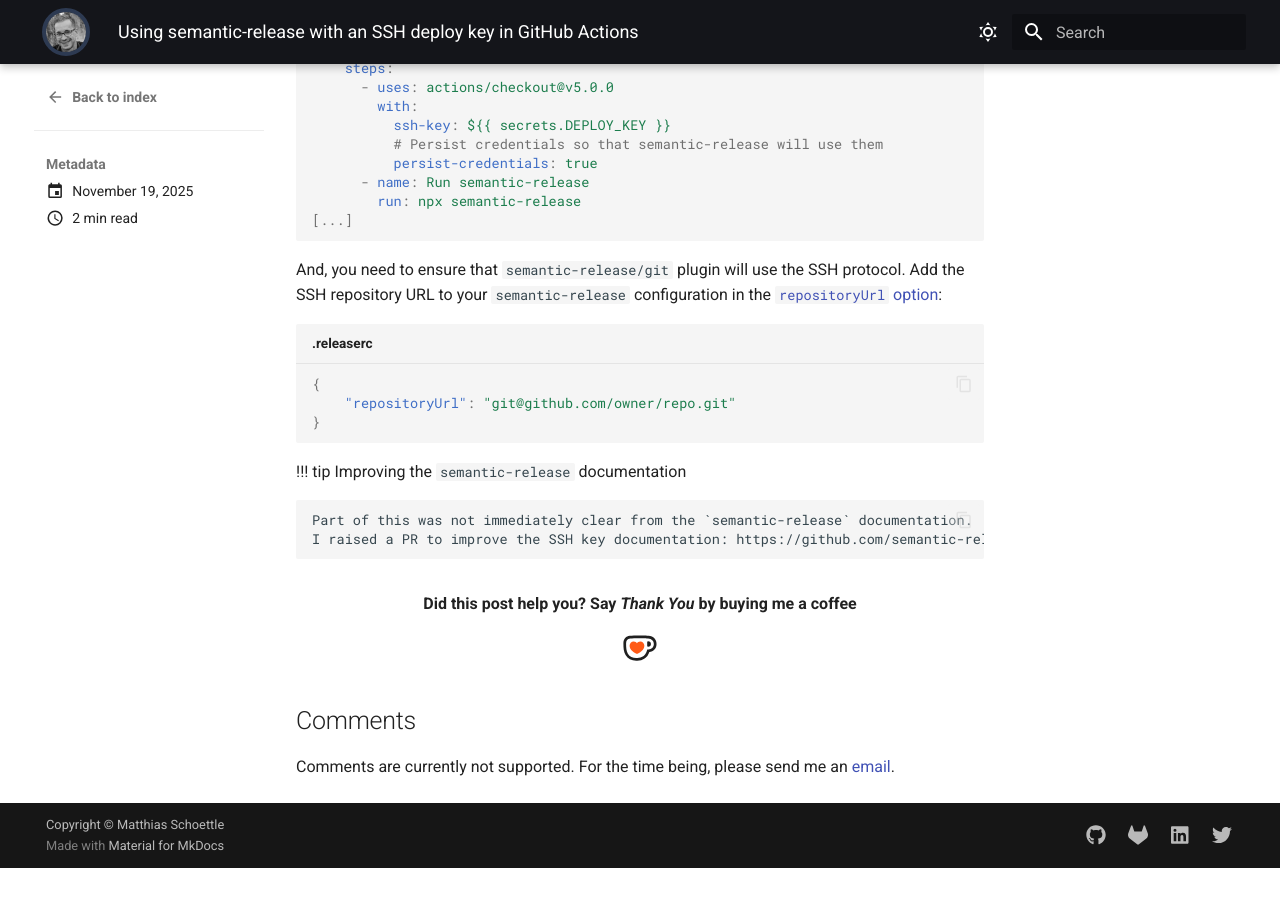
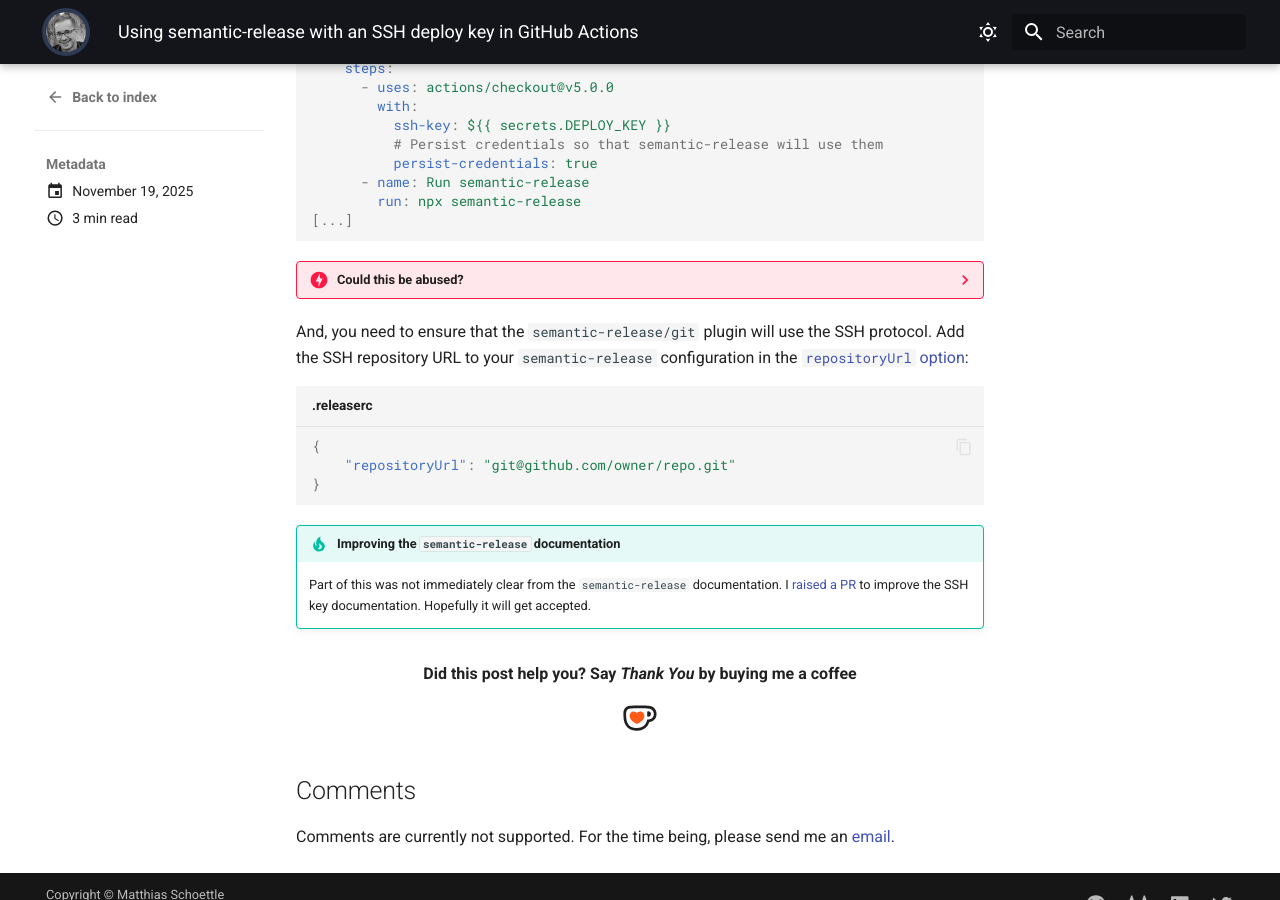
Before and after one commit to mschoettle/website, an MkDocs documentation site: the page built from docs/blog/posts/2025/semantic-release-ssh-deploy-key.md, in a window 1280 px wide and 900 px high, scrolled down 1071 px. Built offline with MkDocs 1.6.1 and Material for MkDocs 9.7.7, drawn with Linux system fonts in a browser that asks for light colours; emoji names are drawn with the system emoji font; plug-ins that fetch from the network failed and are left out; before the commit the page ends 1939 px from its top, so only the background shows below that; some of the changed lines change nothing that is shown.

Commit message:
improvements

````diff
--- a/docs/blog/posts/2025/semantic-release-ssh-deploy-key.md
+++ b/docs/blog/posts/2025/semantic-release-ssh-deploy-key.md
@@ -49,7 +49,25 @@
 [...]
 ```
 
-And, you need to ensure that `semantic-release/git` plugin will use the SSH protocol.
+??? danger "Could this be abused?"
+
+    Like me, you are probably asking yourself whether someone could abuse the secret.
+    Basically, someone could adjust the workflow in a PR, use of the secret and push something directly to main from the workflow :thinking:
+
+    Definitely.
+
+    As the [GitHub docs state](https://docs.github.com/en/authentication/connecting-to-github-with-ssh/managing-deploy-keys#deploy-keys):
+
+        Deploy keys with write access can perform the same actions as an organization member with admin access, or a collaborator on a personal repository.
+
+    The [`semantic-release` note about pushing to your repository](https://semantic-release.gitbook.io/semantic-release/recipes/ci-configurations/github-actions#pushing-package.json-changes-to-your-repository) applies here.
+
+    Essentially, this should only be done in trusted environments and you really need to be aware of the risks and be willing to accept them.
+
+    At least for situations where someone raises a PR from a fork it is not possible.
+    This is because [secrets are not passed to workflows triggered from forks](https://docs.github.com/en/actions/how-tos/write-workflows/choose-what-workflows-do/use-secrets#using-secrets-in-a-workflow).
+
+And, you need to ensure that the `semantic-release/git` plugin will use the SSH protocol.
 Add the SSH repository URL to your `semantic-release` configuration in the [`repositoryUrl` option](https://semantic-release.gitbook.io/semantic-release/usage/configuration#repositoryurl):
 
 ```json title=".releaserc"
@@ -58,7 +76,8 @@
 }
 ```
 
-!!! tip Improving the `semantic-release` documentation
+!!! tip "Improving the `semantic-release` documentation"
 
     Part of this was not immediately clear from the `semantic-release` documentation.
-    I raised a PR to improve the SSH key documentation: https://github.com/semantic-release/semantic-release/pull/3950
+    I [raised a PR](https://github.com/semantic-release/semantic-release/pull/3950) to improve the SSH key documentation.
+    Hopefully it will get accepted.
````
